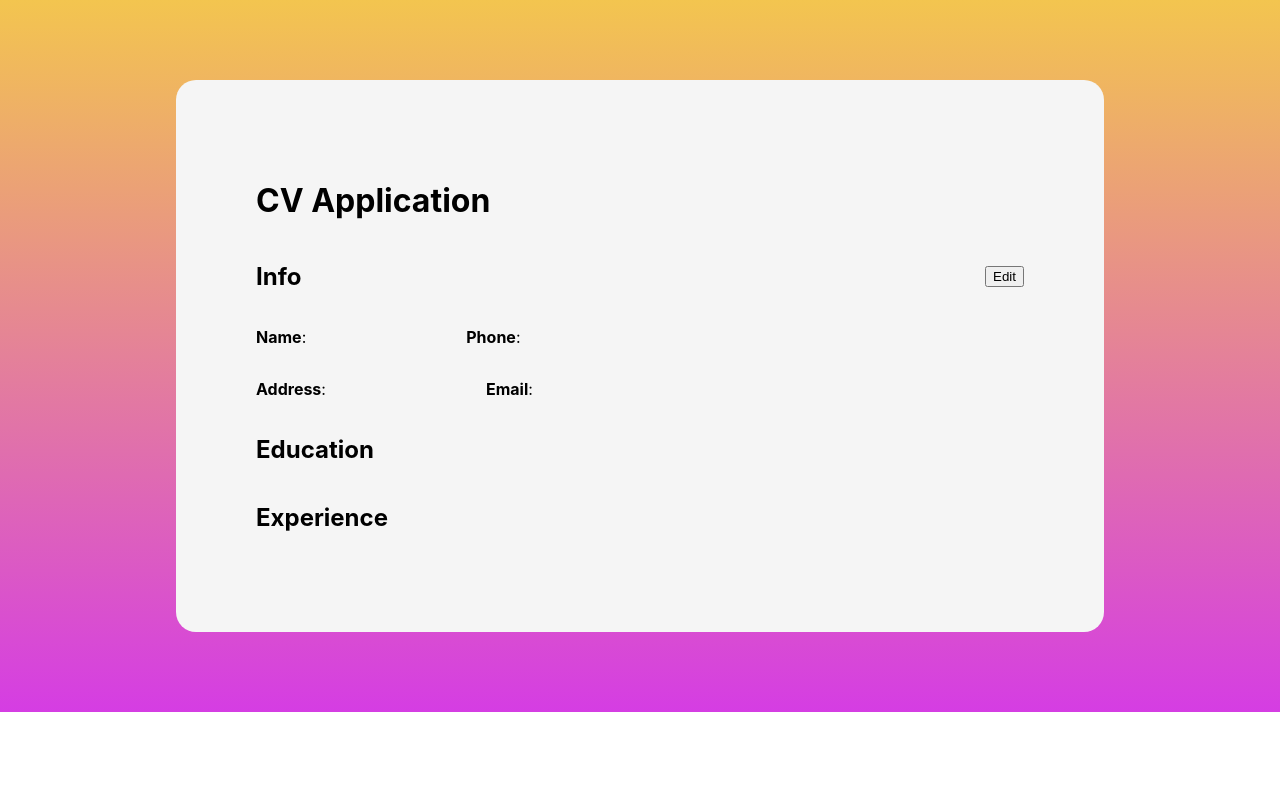
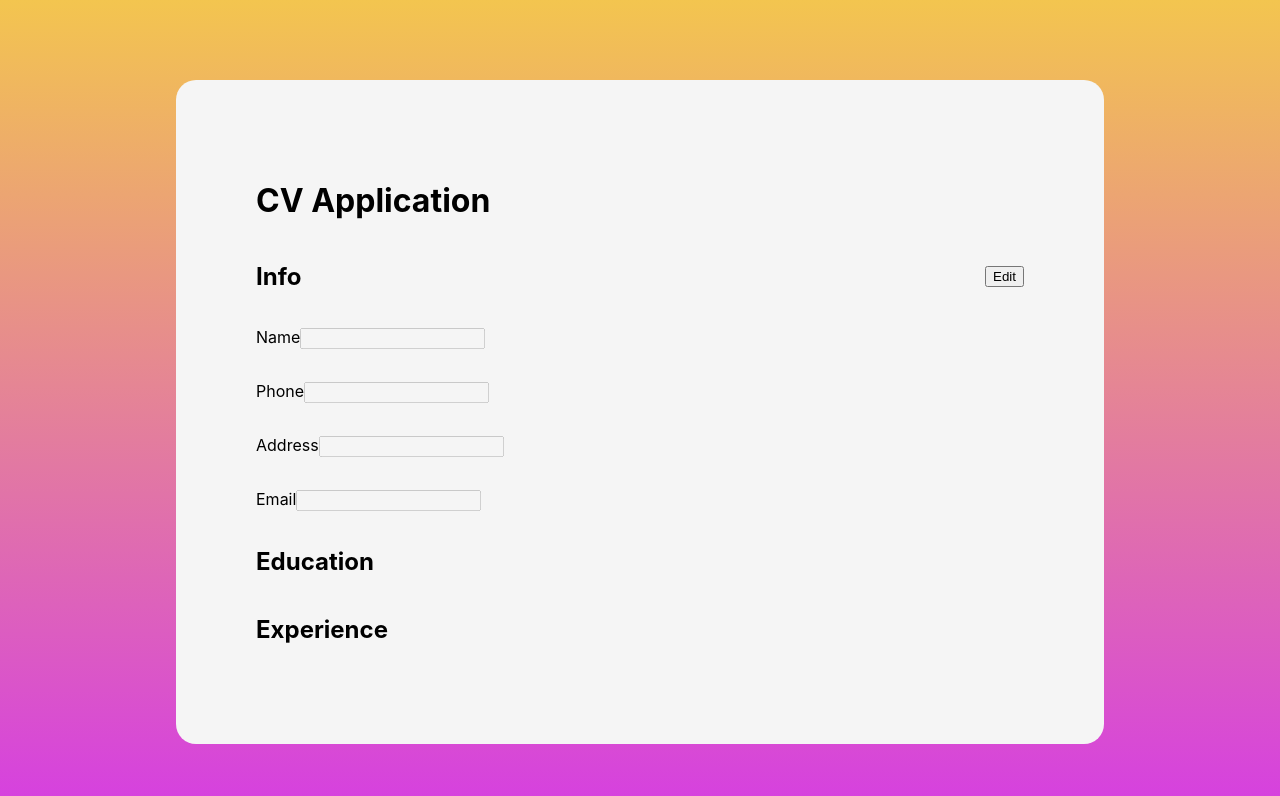
Before and after one commit to Risheit/odin-cv-application, a React (Create React App) app: page / in a window 1280 px wide. Shown: the top 796 px of the page. Built offline with nearby package versions, Linux system fonts and the light colour scheme.

Commit message:
Make Info edits happen in form

```diff
--- a/src/components/Info.tsx
+++ b/src/components/Info.tsx
@@ -1,40 +1,63 @@
-import { useState } from "react";
+import React, { FormEvent, SyntheticEvent, useState } from "react";
 import "../styles/Components.css";
 // import parsePhoneNumber, { PhoneNumber } from "libphonenumber-js";
 
-type FormProps = {
-  name: string,
-  setName: React.Dispatch<React.SetStateAction<string>>;
-  phone: string,
-  setPhone: React.Dispatch<React.SetStateAction<string>>;
-  address: string,
-  setAddress: React.Dispatch<React.SetStateAction<string>>;
-  email: string,
-  setEmail: React.Dispatch<React.SetStateAction<string>>;
-};
-
-function EditInfoForm(props: FormProps) {
-
-}
+import CVForm from "./CVForm";
 
 export default function Info() {
   const [name, setName] = useState("");
   const [phone, setPhone] = useState("");
   const [address, setAddress] = useState("");
   const [email, setEmail] = useState("");
+  const [isEditable, setIsEditable] = useState(false);
+
+  const handleClick = (e: SyntheticEvent) => setIsEditable(!isEditable);
+
+  const handleSubmit = (e: FormEvent) => {
+    e.preventDefault();
+    setIsEditable(false);
+  };
 
   return (
     <section className="Component" id="Info">
       <div className="header">
         <h1>Info</h1>
-        <button className="editInfo">Edit</button>
+        <button className="editInfo" onClick={handleClick}>
+          Edit
+        </button>
       </div>
-      <div>
-        <p><strong>Name</strong>: {name}</p>
-        <p><strong>Phone</strong>: {phone}</p>
-      </div>
-      <p><strong>Address</strong>: {address}</p>
-      <p><strong>Email</strong>: {email}</p>
+      <form onSubmit={handleSubmit}>
+        <div>
+          <p>
+            <label htmlFor="name">Name</label>
+            <input type="text" name="name" id="name" disabled={!isEditable} />
+          </p>
+          <p>
+            <label htmlFor="phone">Phone</label>
+            <input type="number" name="phone" id="phone" disabled={!isEditable} />
+          </p>
+        </div>
+        <div>
+          <p>
+            <label htmlFor="address">Address</label>
+            <input
+              type="text"
+              name="address"
+              id="address"
+              disabled={!isEditable}
+            />
+          </p>
+          <p>
+            <label htmlFor="email">Email</label>
+            <input
+              type="email"
+              name="email"
+              id="email"
+              disabled={!isEditable}
+            />
+          </p>
+        </div>
+      </form>
     </section>
   );
 }
```
